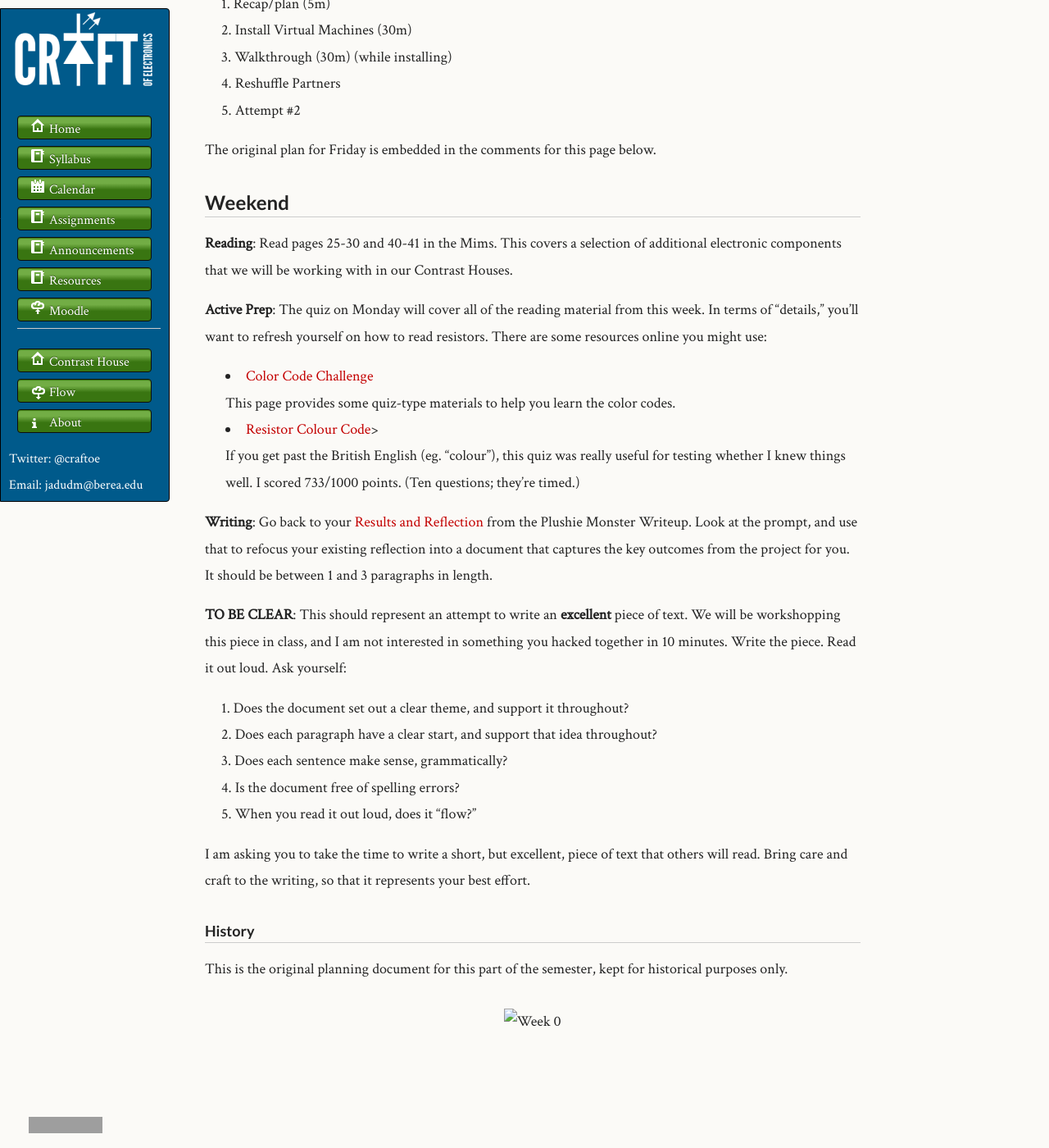
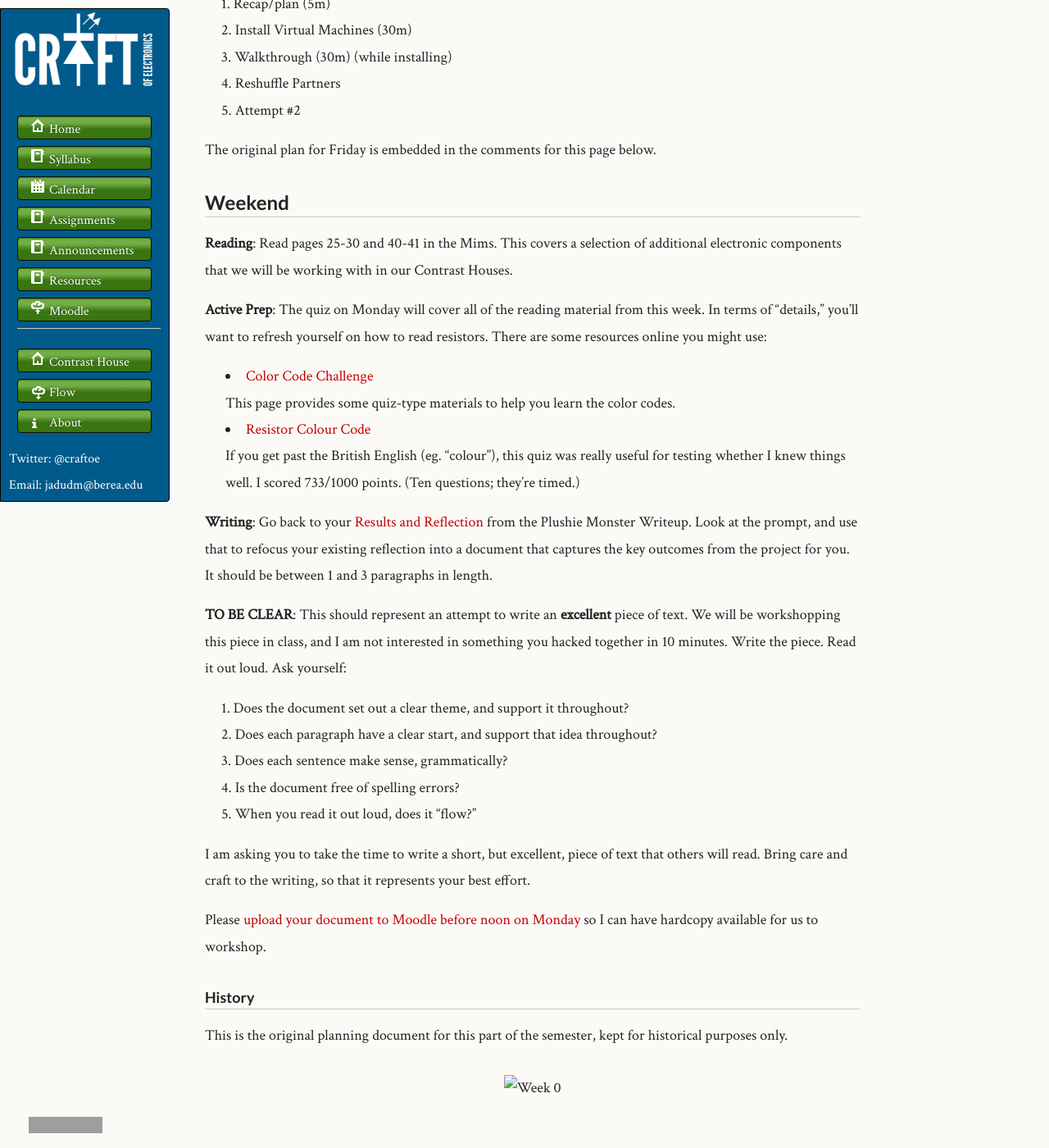
Before and after one commit to craftofelectronics/craftofelectronics.github.com, a Jekyll site: the page built from cal/w03.md, in a window 1280 px wide and 1400 px high, scrolled down 1954 px. Shown: the whole window at 82% size. Built offline with Jekyll 4.4.1, drawn with Linux system fonts in a browser that asks for light colours; grey boxes are pictures that could not be loaded.

Commit message:
Adding link to Moodle.

```diff
--- a/cal/w03.md
+++ b/cal/w03.md
@@ -106,7 +106,7 @@ Then, we will begin the build on our Contrast Houses. If not... this section wil
 
 * [Color Code Challenge](http://people.sinclair.edu/nickreeder/Flash/colorCode.htm) <br/>
 This page provides some quiz-type materials to help you learn the color codes.
-* [Resistor Colour Code](http://www.funtrivia.com/trivia-quiz/SciTech/Resistor-Colour-Code-266472.html)><br/>
+* [Resistor Colour Code](http://www.funtrivia.com/trivia-quiz/SciTech/Resistor-Colour-Code-266472.html)<br/>
 If you get past the British English (eg. "colour"), this quiz was really useful for testing whether I knew things well. I scored 733/1000 points. (Ten questions; they're timed.)
 
 **Writing**: Go back to your [Results and Reflection]({{site.url}}/assignments/plushie-monster-writeup.html#results_and_reflection) from the Plushie Monster Writeup. Look at the prompt, and use that to refocus your existing reflection into a document that captures the key outcomes from the project for you. It should be between 1 and 3 paragraphs in length.
@@ -121,6 +121,8 @@ If you get past the British English (eg. "colour"), this quiz was really useful
 
 I am asking you to take the time to write a short, but excellent, piece of text that others will read. Bring care and craft to the writing, so that it represents your best effort.
 
+Please [upload your document to Moodle before noon on Monday](http://moodle.berea.edu/mod/assignment/view.php?id=54287) so I can have hardcopy available for us to workshop.
+
 ### History
 
 This is the original planning document for this part of the semester, kept for historical purposes only.
```
